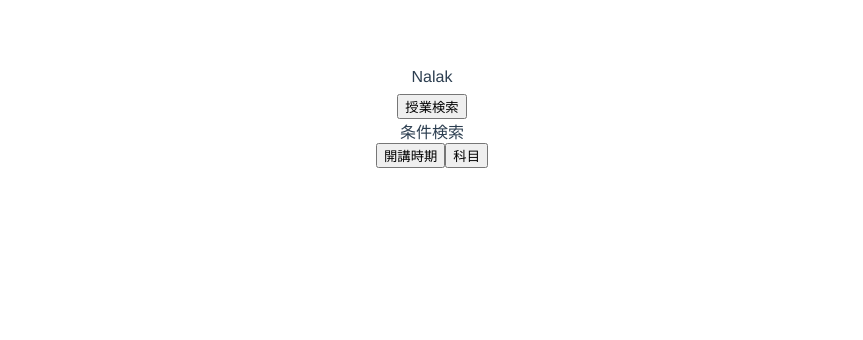
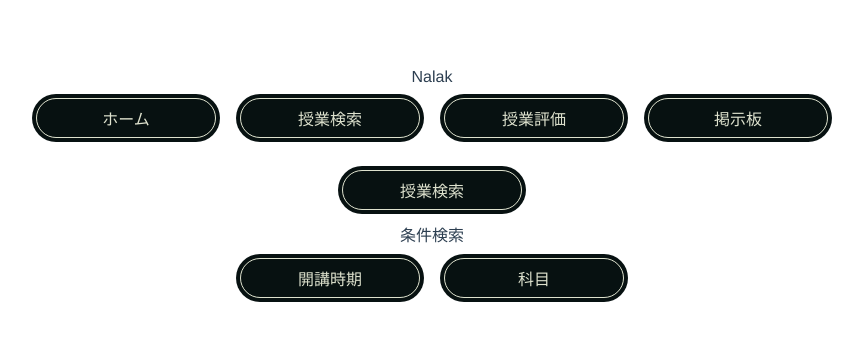
Before and after one commit to cosmo-zoo/cosmo-dev, a Vue app: page /about in a window 1280 px wide. Shown: the top 340 px of the page, without its empty margins (208-1071 px from the left). Built offline with nearby package versions, Linux system fonts and the light colour scheme.

Commit message:
見れてる！

```diff
--- a/src/router/index.js
+++ b/src/router/index.js
@@ -13,21 +13,13 @@ const routes = [
   {
     path: "/about",
     name: "About",
-    // route level code-splitting
-    // this generates a separate chunk (about.[hash].js) for this route
-    // which is lazy-loaded when the route is visited.
-    component: () =>
-      import(/* webpackChunkName: "about" */ "../views/About.vue"),
+
+    component: () => import("../views/About.vue"),
   },
   {
     path: "/SignUp",
     name: "SignUp",
     component: () => import("../views/SignUp.vue"),
-  },
-  {
-    path: "/SignIn",
-    name: "SignIn",
-    component: () => import("../views/SignIn.vue"),
   },
 ];
 
--- a/src/views/About.vue
+++ b/src/views/About.vue
@@ -9,6 +9,13 @@
   <div class="Search">
     <header>
       <div class="title">Nalak</div>
+      <div id="container">
+        <button v-on:click="home" id="item">ホーム</button>
+        <button v-on:click="search" id="item">授業検索</button>
+        <button v-on:click="eval" id="item">授業評価</button>
+        <!-- 掲示板を導入する -->
+        <button>掲示板</button>
+      </div>
       <!-- <button id="search">検索</button>
       <button id="evaluation">評価</button>
       <button id="login">ログイン</button> -->
@@ -29,4 +36,29 @@
 </script>
 
 <!-- Add "scoped" attribute to limit CSS to this component only -->
-<style scoped></style>
+<style scoped>
+button {
+  display: inline-block;
+  width: 180px;
+  height: 40px;
+  line-height: 40px;
+  margin: 12px;
+  padding: 1px;
+
+  background: rgb(7, 17, 17);
+  text-align: center;
+  align-content: center;
+  border: 1px solid #dee2ce;
+  color: #dee2ce;
+  font-size: 100%;
+
+  border-radius: 50px;
+  -webkit-border-radius: 50px;
+  -moz-border-radius: 50px;
+  box-shadow: 0px 0px 0px 4px rgb(7, 17, 17);
+  transition: all 0.5s ease;
+}
+button:hover {
+  color: beige;
+}
+</style>
--- a/src/views/SignIn.vue
+++ b/src/views/BeforeSignIn.vue
@@ -1,5 +1,5 @@
-<template>
-  <div class="signin">
+<!-- <template>
+ <div class="signin">
     <h1>サインイン</h1>
     <input type="text" placeholder="ユーザ名" v-model="username" />
     <input type="password" placeholder="パスワード" v-model="password" />
@@ -23,4 +23,25 @@ export default {
     };
   },
 };
+
 </script>
+--->
+
+// ここからコピペ
+
+<template>
+  <div>
+    <p>名前を入力してね</p>
+    {{ user.displayName }}
+  </div>
+</template>
+
+<script>
+export default {
+  computed: {
+    user() {
+      return this.$auth.currentUser;
+    },
+  },
+};
+</script>
--- a/src/views/Home.vue
+++ b/src/views/Home.vue
@@ -2,32 +2,55 @@
   <!--サインイン後のホーム画面-->
   <div class="Home">
     <header>
-      <div class="title"><img src="img/NARAKlogo.jpeg" alt="logo" /></div>
-
       <!-- サインインしたら表示をサインアウトに変える -->
       <!-- <button v-on:click="login" id="login">
         サインイン
       </button> -->
+      <!-- <nav>
+        <a href="">login</a>
+      </nav> -->
     </header>
     <body>
-      <button v-on:click="home" id="a">ホーム</button>
-      <button v-on:click="search" id="a">授業検索</button>
-      <button v-on:click="eval" id="a">授業評価</button>
-      <!-- 掲示板を導入する -->
-      <button>掲示板</button>
+      <img v-bind:href="imgPath" src="@/assets/img/logo.png" alt="logo" />
+
+      <div id="container">
+        <button v-on:click="home" id="item">ホーム</button>
+        <button v-on:click="search" id="item">授業検索</button>
+        <button v-on:click="eval" id="item">授業評価</button>
+        <!-- 掲示板を導入する -->
+        <button>掲示板</button>
+      </div>
       <!-- 優先順位は低いよ -->
       <!--  -->
       <!-- <div>新着授業評価情報</div> -->
     </body>
+    <footer>
+      <p>copyright 2021 cosmo-zoo</p>
+    </footer>
   </div>
 </template>
 
 <script>
+{
+  /*画像をモジュールとして読み込む*/
+  ("@/assets/img/logo.png");
+}
+
 export default {
   /*ログインボタンの表示の切り替え*/
 
   /*ボタンを押したらそれぞれのページに飛べるようにする*/
   methods: {
+    /*ボタンの色変更*/
+    color1: function() {
+      document.bgColor = "rgb(7, 17, 17)";
+      document.fgColor = "#dee2ce";
+    },
+    color2: function() {
+      document.bgColor = "rgb(7, 17, 17,50)";
+      document.fgColor = "#dee2ce";
+    },
+
     /*ホームに飛ぶ関数*/
     home: function() {
       location.href = "Home";
@@ -54,14 +77,19 @@ export default {
 
 <!-- Add "scoped" attribute to limit CSS to this component only -->
 <style scoped>
+img {
+  width: 300px;
+  height: 120px;
+}
+
 button {
-  display: contents;
+  display: inline-block;
   width: 180px;
   height: 40px;
   line-height: 40px;
   margin: 12px;
   padding: 1px;
-  display: block;
+
   background: rgb(7, 17, 17);
   text-align: center;
   align-content: center;
@@ -75,4 +103,7 @@ button {
   box-shadow: 0px 0px 0px 4px rgb(7, 17, 17);
   transition: all 0.5s ease;
 }
+button:hover {
+  color: beige;
+}
 </style>
--- a/src/views/SignUp.vue
+++ b/src/views/SignUp.vue
@@ -1,5 +1,12 @@
 <template>
   <div class="signup">
+    <div id="container">
+      <button v-on:click="home" id="item">ホーム</button>
+      <button v-on:click="search" id="item">授業検索</button>
+      <button v-on:click="eval" id="item">授業評価</button>
+      <!-- 掲示板を導入する -->
+      <button>掲示板</button>
+    </div>
     <h1>アカウント登録</h1>
     <input type="text" placeholder="ユーザー名" v-model="username" />
     <input type="password" placeholder="パスワード" v-model="password" />
```
Also changed, not shown: src/main.js (+27 -0 lines), src/assets/img/logo.png (renamed from src/views/img/NARAKlogo.jpeg), src/assets/logo.png (deleted), src/views/AfterSignIn.vue (added), src/views/LoginSuccess.vue (deleted).
